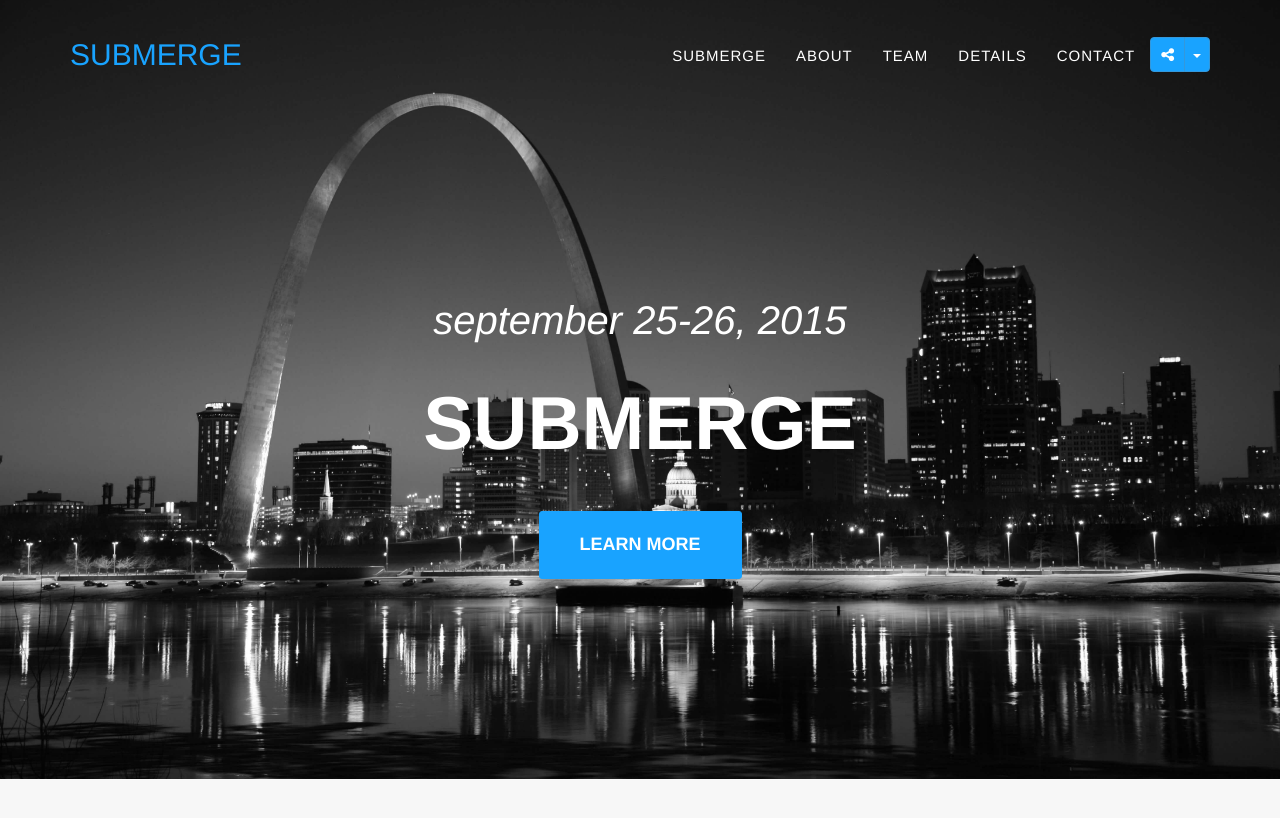
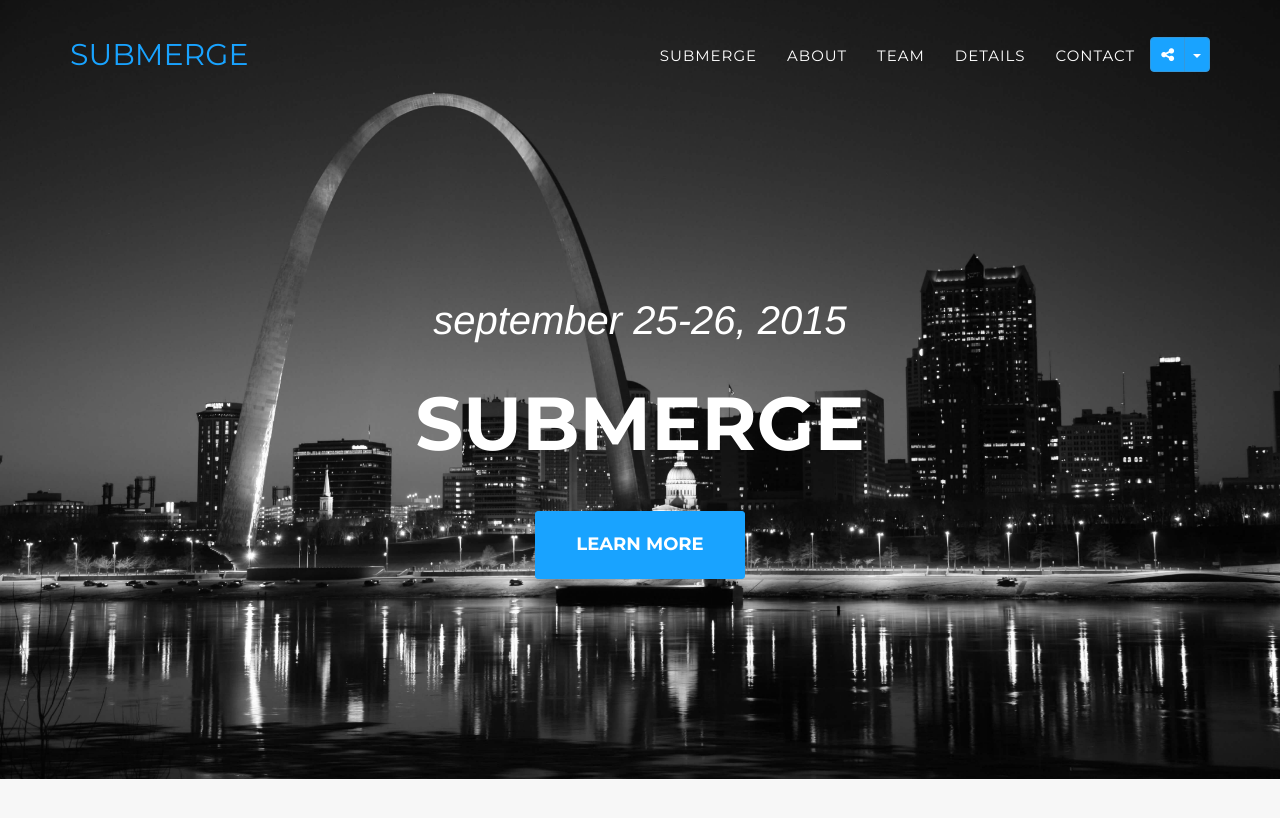
Before and after one commit to stlchristianedu/submergestl.com, a Jekyll site: the page built from index.html, in a window 1280 px wide and 900 px high. Shown: the top 818 px of the window. Built offline with Jekyll 4.4.1, drawn with Linux system fonts in a browser that asks for light colours; nearby versions of some CDN libraries; some web fonts are replaced.

Commit message:
Revert "Trying to put all the Google fonts into a local file"
This reverts commit 996ef513a5ff3a415df84b20d6bd6833c6163249.

```diff
--- a/_includes/head.html
+++ b/_includes/head.html
@@ -21,8 +21,10 @@
     <link rel="stylesheet" href="{{ "/style.css" | prepend: site.baseurl }}">
 
     <!-- Custom Fonts -->
-    <link rel="stylesheet" href="{{ "/fonts.css" | prepend: site.baseurl }}">
     <link rel="stylesheet" href="//maxcdn.bootstrapcdn.com/font-awesome/4.3.0/css/font-awesome.min.css">
+    <link href="https://fonts.googleapis.com/css?family=Montserrat:400,700" rel="stylesheet" type="text/css">
+    <link href='https://fonts.googleapis.com/css?family=Droid+Serif:400,700,400italic,700italic' rel='stylesheet' type='text/css'>
+    <link href='https://fonts.googleapis.com/css?family=Roboto+Slab:400,100,300,700' rel='stylesheet' type='text/css'>
 
     <!-- HTML5 Shim and Respond.js IE8 support of HTML5 elements and media queries -->
     <!-- WARNING: Respond.js doesn't work if you view the page via file:// -->
--- a/fonts.css
+++ /dev/null
@@ -1,269 +0,0 @@
-/* Montserrat */
-@font-face {
-  font-family: 'Montserrat';
-  font-style: normal;
-  font-weight: 400;
-  src: local('Montserrat-Regular'), url(https://fonts.gstatic.com/s/montserrat/v6/zhcz-_WihjSQC0oHJ9TCYPk_vArhqVIZ0nv9q090hN8.woff2) format('woff2');
-  unicode-range: U+0000-00FF, U+0131, U+0152-0153, U+02C6, U+02DA, U+02DC, U+2000-206F, U+2074, U+20AC, U+2212, U+2215, U+E0FF, U+EFFD, U+F000;
-}
-@font-face {
-  font-family: 'Montserrat';
-  font-style: normal;
-  font-weight: 700;
-  src: local('Montserrat-Bold'), url(https://fonts.gstatic.com/s/montserrat/v6/IQHow_FEYlDC4Gzy_m8fcoWiMMZ7xLd792ULpGE4W_Y.woff2) format('woff2');
-  unicode-range: U+0000-00FF, U+0131, U+0152-0153, U+02C6, U+02DA, U+02DC, U+2000-206F, U+2074, U+20AC, U+2212, U+2215, U+E0FF, U+EFFD, U+F000;
-}
-/* Droid Serif */
-@font-face {
-  font-family: 'Droid Serif';
-  font-style: normal;
-  font-weight: 400;
-  src: local('Droid Serif'), local('DroidSerif'), url(https://fonts.gstatic.com/s/droidserif/v6/0AKsP294HTD-nvJgucYTaI4P5ICox8Kq3LLUNMylGO4.woff2) format('woff2');
-  unicode-range: U+0000-00FF, U+0131, U+0152-0153, U+02C6, U+02DA, U+02DC, U+2000-206F, U+2074, U+20AC, U+2212, U+2215, U+E0FF, U+EFFD, U+F000;
-}
-@font-face {
-  font-family: 'Droid Serif';
-  font-style: normal;
-  font-weight: 700;
-  src: local('Droid Serif Bold'), local('DroidSerif-Bold'), url(https://fonts.gstatic.com/s/droidserif/v6/QQt14e8dY39u-eYBZmppwYlIZu-HDpmDIZMigmsroc4.woff2) format('woff2');
-  unicode-range: U+0000-00FF, U+0131, U+0152-0153, U+02C6, U+02DA, U+02DC, U+2000-206F, U+2074, U+20AC, U+2212, U+2215, U+E0FF, U+EFFD, U+F000;
-}
-@font-face {
-  font-family: 'Droid Serif';
-  font-style: italic;
-  font-weight: 400;
-  src: local('Droid Serif Italic'), local('DroidSerif-Italic'), url(https://fonts.gstatic.com/s/droidserif/v6/cj2hUnSRBhwmSPr9kS5898u2Q0OS-KeTAWjgkS85mDg.woff2) format('woff2');
-  unicode-range: U+0000-00FF, U+0131, U+0152-0153, U+02C6, U+02DA, U+02DC, U+2000-206F, U+2074, U+20AC, U+2212, U+2215, U+E0FF, U+EFFD, U+F000;
-}
-@font-face {
-  font-family: 'Droid Serif';
-  font-style: italic;
-  font-weight: 700;
-  src: local('Droid Serif Bold Italic'), local('DroidSerif-BoldItalic'), url(https://fonts.gstatic.com/s/droidserif/v6/c92rD_x0V1LslSFt3-QEpo9ObOXPY1wUIXqKtDjSdsY.woff2) format('woff2');
-  unicode-range: U+0000-00FF, U+0131, U+0152-0153, U+02C6, U+02DA, U+02DC, U+2000-206F, U+2074, U+20AC, U+2212, U+2215, U+E0FF, U+EFFD, U+F000;
-}
-/* Roboto Slab */
-/* cyrillic-ext */
-@font-face {
-  font-family: 'Roboto Slab';
-  font-style: normal;
-  font-weight: 100;
-  src: local('Roboto Slab Thin'), local('RobotoSlab-Thin'), url(https://fonts.gstatic.com/s/robotoslab/v6/MEz38VLIFL-t46JUtkIEgHcHpeTo4zNkUa02-F9r1VE.woff2) format('woff2');
-  unicode-range: U+0460-052F, U+20B4, U+2DE0-2DFF, U+A640-A69F;
-}
-/* cyrillic */
-@font-face {
-  font-family: 'Roboto Slab';
-  font-style: normal;
-  font-weight: 100;
-  src: local('Roboto Slab Thin'), local('RobotoSlab-Thin'), url(https://fonts.gstatic.com/s/robotoslab/v6/MEz38VLIFL-t46JUtkIEgJHDipyzW3oxlM2ogtcJE3o.woff2) format('woff2');
-  unicode-range: U+0400-045F, U+0490-0491, U+04B0-04B1, U+2116;
-}
-/* greek-ext */
-@font-face {
-  font-family: 'Roboto Slab';
-  font-style: normal;
-  font-weight: 100;
-  src: local('Roboto Slab Thin'), local('RobotoSlab-Thin'), url(https://fonts.gstatic.com/s/robotoslab/v6/MEz38VLIFL-t46JUtkIEgArQu7msDD1BXoJWeH_ykbQ.woff2) format('woff2');
-  unicode-range: U+1F00-1FFF;
-}
-/* greek */
-@font-face {
-  font-family: 'Roboto Slab';
-  font-style: normal;
-  font-weight: 100;
-  src: local('Roboto Slab Thin'), local('RobotoSlab-Thin'), url(https://fonts.gstatic.com/s/robotoslab/v6/MEz38VLIFL-t46JUtkIEgD_9YuvR6BbpvcNvv-P7CJ0.woff2) format('woff2');
-  unicode-range: U+0370-03FF;
-}
-/* vietnamese */
-@font-face {
-  font-family: 'Roboto Slab';
-  font-style: normal;
-  font-weight: 100;
-  src: local('Roboto Slab Thin'), local('RobotoSlab-Thin'), url(https://fonts.gstatic.com/s/robotoslab/v6/MEz38VLIFL-t46JUtkIEgCGQb_MN5JCwpvZt9ko0I5U.woff2) format('woff2');
-  unicode-range: U+0102-0103, U+1EA0-1EF1, U+20AB;
-}
-/* latin-ext */
-@font-face {
-  font-family: 'Roboto Slab';
-  font-style: normal;
-  font-weight: 100;
-  src: local('Roboto Slab Thin'), local('RobotoSlab-Thin'), url(https://fonts.gstatic.com/s/robotoslab/v6/MEz38VLIFL-t46JUtkIEgLr6l97bd_cX8oZCLqDvOn0.woff2) format('woff2');
-  unicode-range: U+0100-024F, U+1E00-1EFF, U+20A0-20AB, U+20AD-20CF, U+2C60-2C7F, U+A720-A7FF;
-}
-/* latin */
-@font-face {
-  font-family: 'Roboto Slab';
-  font-style: normal;
-  font-weight: 100;
-  src: local('Roboto Slab Thin'), local('RobotoSlab-Thin'), url(https://fonts.gstatic.com/s/robotoslab/v6/MEz38VLIFL-t46JUtkIEgNFPPhm6yPYYGACxOp9LMJ4.woff2) format('woff2');
-  unicode-range: U+0000-00FF, U+0131, U+0152-0153, U+02C6, U+02DA, U+02DC, U+2000-206F, U+2074, U+20AC, U+2212, U+2215, U+E0FF, U+EFFD, U+F000;
-}
-/* cyrillic-ext */
-@font-face {
-  font-family: 'Roboto Slab';
-  font-style: normal;
-  font-weight: 300;
-  src: local('Roboto Slab Light'), local('RobotoSlab-Light'), url(https://fonts.gstatic.com/s/robotoslab/v6/dazS1PrQQuCxC3iOAJFEJRgVThLs8Y7ETJzDCYFCSLE.woff2) format('woff2');
-  unicode-range: U+0460-052F, U+20B4, U+2DE0-2DFF, U+A640-A69F;
-}
-/* cyrillic */
-@font-face {
-  font-family: 'Roboto Slab';
-  font-style: normal;
-  font-weight: 300;
-  src: local('Roboto Slab Light'), local('RobotoSlab-Light'), url(https://fonts.gstatic.com/s/robotoslab/v6/dazS1PrQQuCxC3iOAJFEJZiMaisvaUVUsYyVzOmndek.woff2) format('woff2');
-  unicode-range: U+0400-045F, U+0490-0491, U+04B0-04B1, U+2116;
-}
-/* greek-ext */
-@font-face {
-  font-family: 'Roboto Slab';
-  font-style: normal;
-  font-weight: 300;
-  src: local('Roboto Slab Light'), local('RobotoSlab-Light'), url(https://fonts.gstatic.com/s/robotoslab/v6/dazS1PrQQuCxC3iOAJFEJbBAWGjcah5Ky0jbCgIwDB8.woff2) format('woff2');
-  unicode-range: U+1F00-1FFF;
-}
-/* greek */
-@font-face {
-  font-family: 'Roboto Slab';
-  font-style: normal;
-  font-weight: 300;
-  src: local('Roboto Slab Light'), local('RobotoSlab-Light'), url(https://fonts.gstatic.com/s/robotoslab/v6/dazS1PrQQuCxC3iOAJFEJf14vlcfyPYlAcQy2UfDRm4.woff2) format('woff2');
-  unicode-range: U+0370-03FF;
-}
-/* vietnamese */
-@font-face {
-  font-family: 'Roboto Slab';
-  font-style: normal;
-  font-weight: 300;
-  src: local('Roboto Slab Light'), local('RobotoSlab-Light'), url(https://fonts.gstatic.com/s/robotoslab/v6/dazS1PrQQuCxC3iOAJFEJafJul7RR1X4poJgi27uS4w.woff2) format('woff2');
-  unicode-range: U+0102-0103, U+1EA0-1EF1, U+20AB;
-}
-/* latin-ext */
-@font-face {
-  font-family: 'Roboto Slab';
-  font-style: normal;
-  font-weight: 300;
-  src: local('Roboto Slab Light'), local('RobotoSlab-Light'), url(https://fonts.gstatic.com/s/robotoslab/v6/dazS1PrQQuCxC3iOAJFEJavyPXdneeGd26m9EmFSSWg.woff2) format('woff2');
-  unicode-range: U+0100-024F, U+1E00-1EFF, U+20A0-20AB, U+20AD-20CF, U+2C60-2C7F, U+A720-A7FF;
-}
-/* latin */
-@font-face {
-  font-family: 'Roboto Slab';
-  font-style: normal;
-  font-weight: 300;
-  src: local('Roboto Slab Light'), local('RobotoSlab-Light'), url(https://fonts.gstatic.com/s/robotoslab/v6/dazS1PrQQuCxC3iOAJFEJUo2lTMeWA_kmIyWrkNCwPc.woff2) format('woff2');
-  unicode-range: U+0000-00FF, U+0131, U+0152-0153, U+02C6, U+02DA, U+02DC, U+2000-206F, U+2074, U+20AC, U+2212, U+2215, U+E0FF, U+EFFD, U+F000;
-}
-/* cyrillic-ext */
-@font-face {
-  font-family: 'Roboto Slab';
-  font-style: normal;
-  font-weight: 400;
-  src: local('Roboto Slab Regular'), local('RobotoSlab-Regular'), url(https://fonts.gstatic.com/s/robotoslab/v6/y7lebkjgREBJK96VQi37ZjTOQ_MqJVwkKsUn0wKzc2I.woff2) format('woff2');
-  unicode-range: U+0460-052F, U+20B4, U+2DE0-2DFF, U+A640-A69F;
-}
-/* cyrillic */
-@font-face {
-  font-family: 'Roboto Slab';
-  font-style: normal;
-  font-weight: 400;
-  src: local('Roboto Slab Regular'), local('RobotoSlab-Regular'), url(https://fonts.gstatic.com/s/robotoslab/v6/y7lebkjgREBJK96VQi37ZjUj_cnvWIuuBMVgbX098Mw.woff2) format('woff2');
-  unicode-range: U+0400-045F, U+0490-0491, U+04B0-04B1, U+2116;
-}
-/* greek-ext */
-@font-face {
-  font-family: 'Roboto Slab';
-  font-style: normal;
-  font-weight: 400;
-  src: local('Roboto Slab Regular'), local('RobotoSlab-Regular'), url(https://fonts.gstatic.com/s/robotoslab/v6/y7lebkjgREBJK96VQi37ZkbcKLIaa1LC45dFaAfauRA.woff2) format('woff2');
-  unicode-range: U+1F00-1FFF;
-}
-/* greek */
-@font-face {
-  font-family: 'Roboto Slab';
-  font-style: normal;
-  font-weight: 400;
-  src: local('Roboto Slab Regular'), local('RobotoSlab-Regular'), url(https://fonts.gstatic.com/s/robotoslab/v6/y7lebkjgREBJK96VQi37Zmo_sUJ8uO4YLWRInS22T3Y.woff2) format('woff2');
-  unicode-range: U+0370-03FF;
-}
-/* vietnamese */
-@font-face {
-  font-family: 'Roboto Slab';
-  font-style: normal;
-  font-weight: 400;
-  src: local('Roboto Slab Regular'), local('RobotoSlab-Regular'), url(https://fonts.gstatic.com/s/robotoslab/v6/y7lebkjgREBJK96VQi37Zr6up8jxqWt8HVA3mDhkV_0.woff2) format('woff2');
-  unicode-range: U+0102-0103, U+1EA0-1EF1, U+20AB;
-}
-/* latin-ext */
-@font-face {
-  font-family: 'Roboto Slab';
-  font-style: normal;
-  font-weight: 400;
-  src: local('Roboto Slab Regular'), local('RobotoSlab-Regular'), url(https://fonts.gstatic.com/s/robotoslab/v6/y7lebkjgREBJK96VQi37ZiYE0-AqJ3nfInTTiDXDjU4.woff2) format('woff2');
-  unicode-range: U+0100-024F, U+1E00-1EFF, U+20A0-20AB, U+20AD-20CF, U+2C60-2C7F, U+A720-A7FF;
-}
-/* latin */
-@font-face {
-  font-family: 'Roboto Slab';
-  font-style: normal;
-  font-weight: 400;
-  src: local('Roboto Slab Regular'), local('RobotoSlab-Regular'), url(https://fonts.gstatic.com/s/robotoslab/v6/y7lebkjgREBJK96VQi37Zo4P5ICox8Kq3LLUNMylGO4.woff2) format('woff2');
-  unicode-range: U+0000-00FF, U+0131, U+0152-0153, U+02C6, U+02DA, U+02DC, U+2000-206F, U+2074, U+20AC, U+2212, U+2215, U+E0FF, U+EFFD, U+F000;
-}
-/* cyrillic-ext */
-@font-face {
-  font-family: 'Roboto Slab';
-  font-style: normal;
-  font-weight: 700;
-  src: local('Roboto Slab Bold'), local('RobotoSlab-Bold'), url(https://fonts.gstatic.com/s/robotoslab/v6/dazS1PrQQuCxC3iOAJFEJZ6iIh_FvlUHQwED9Yt5Kbw.woff2) format('woff2');
-  unicode-range: U+0460-052F, U+20B4, U+2DE0-2DFF, U+A640-A69F;
-}
-/* cyrillic */
-@font-face {
-  font-family: 'Roboto Slab';
-  font-style: normal;
-  font-weight: 700;
-  src: local('Roboto Slab Bold'), local('RobotoSlab-Bold'), url(https://fonts.gstatic.com/s/robotoslab/v6/dazS1PrQQuCxC3iOAJFEJS_vZmeiCMnoWNN9rHBYaTc.woff2) format('woff2');
-  unicode-range: U+0400-045F, U+0490-0491, U+04B0-04B1, U+2116;
-}
-/* greek-ext */
-@font-face {
-  font-family: 'Roboto Slab';
-  font-style: normal;
-  font-weight: 700;
-  src: local('Roboto Slab Bold'), local('RobotoSlab-Bold'), url(https://fonts.gstatic.com/s/robotoslab/v6/dazS1PrQQuCxC3iOAJFEJSFaMxiho_5XQnyRZzQsrZs.woff2) format('woff2');
-  unicode-range: U+1F00-1FFF;
-}
-/* greek */
-@font-face {
-  font-family: 'Roboto Slab';
-  font-style: normal;
-  font-weight: 700;
-  src: local('Roboto Slab Bold'), local('RobotoSlab-Bold'), url(https://fonts.gstatic.com/s/robotoslab/v6/dazS1PrQQuCxC3iOAJFEJQalQocB-__pDVGhF3uS2Ks.woff2) format('woff2');
-  unicode-range: U+0370-03FF;
-}
-/* vietnamese */
-@font-face {
-  font-family: 'Roboto Slab';
-  font-style: normal;
-  font-weight: 700;
-  src: local('Roboto Slab Bold'), local('RobotoSlab-Bold'), url(https://fonts.gstatic.com/s/robotoslab/v6/dazS1PrQQuCxC3iOAJFEJWhQUTDJGru-0vvUpABgH8I.woff2) format('woff2');
-  unicode-range: U+0102-0103, U+1EA0-1EF1, U+20AB;
-}
-/* latin-ext */
-@font-face {
-  font-family: 'Roboto Slab';
-  font-style: normal;
-  font-weight: 700;
-  src: local('Roboto Slab Bold'), local('RobotoSlab-Bold'), url(https://fonts.gstatic.com/s/robotoslab/v6/dazS1PrQQuCxC3iOAJFEJejkDdvhIIFj_YMdgqpnSB0.woff2) format('woff2');
-  unicode-range: U+0100-024F, U+1E00-1EFF, U+20A0-20AB, U+20AD-20CF, U+2C60-2C7F, U+A720-A7FF;
-}
-/* latin */
-@font-face {
-  font-family: 'Roboto Slab';
-  font-style: normal;
-  font-weight: 700;
-  src: local('Roboto Slab Bold'), local('RobotoSlab-Bold'), url(https://fonts.gstatic.com/s/robotoslab/v6/dazS1PrQQuCxC3iOAJFEJYlIZu-HDpmDIZMigmsroc4.woff2) format('woff2');
-  unicode-range: U+0000-00FF, U+0131, U+0152-0153, U+02C6, U+02DA, U+02DC, U+2000-206F, U+2074, U+20AC, U+2212, U+2215, U+E0FF, U+EFFD, U+F000;
-}
```
